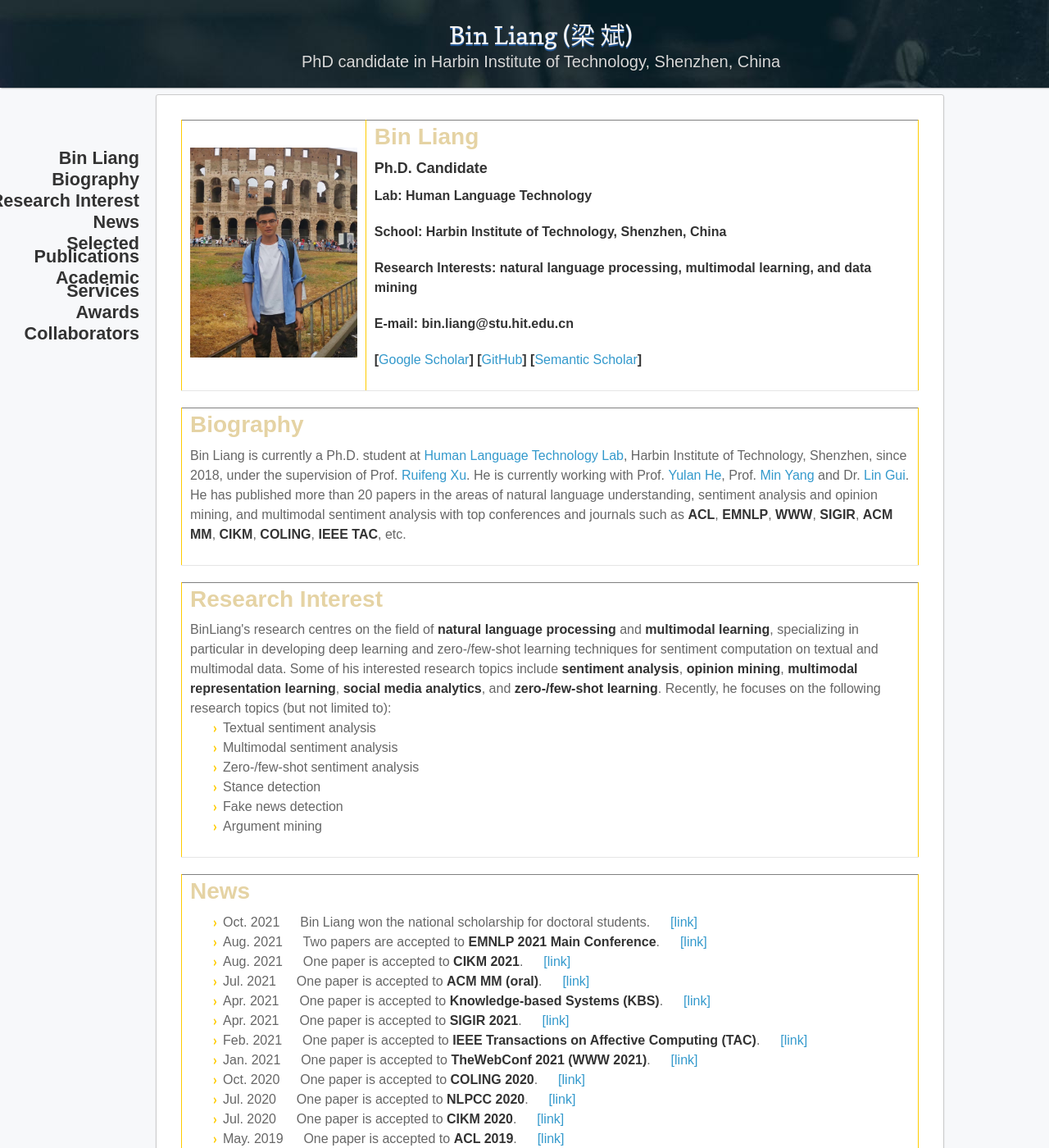
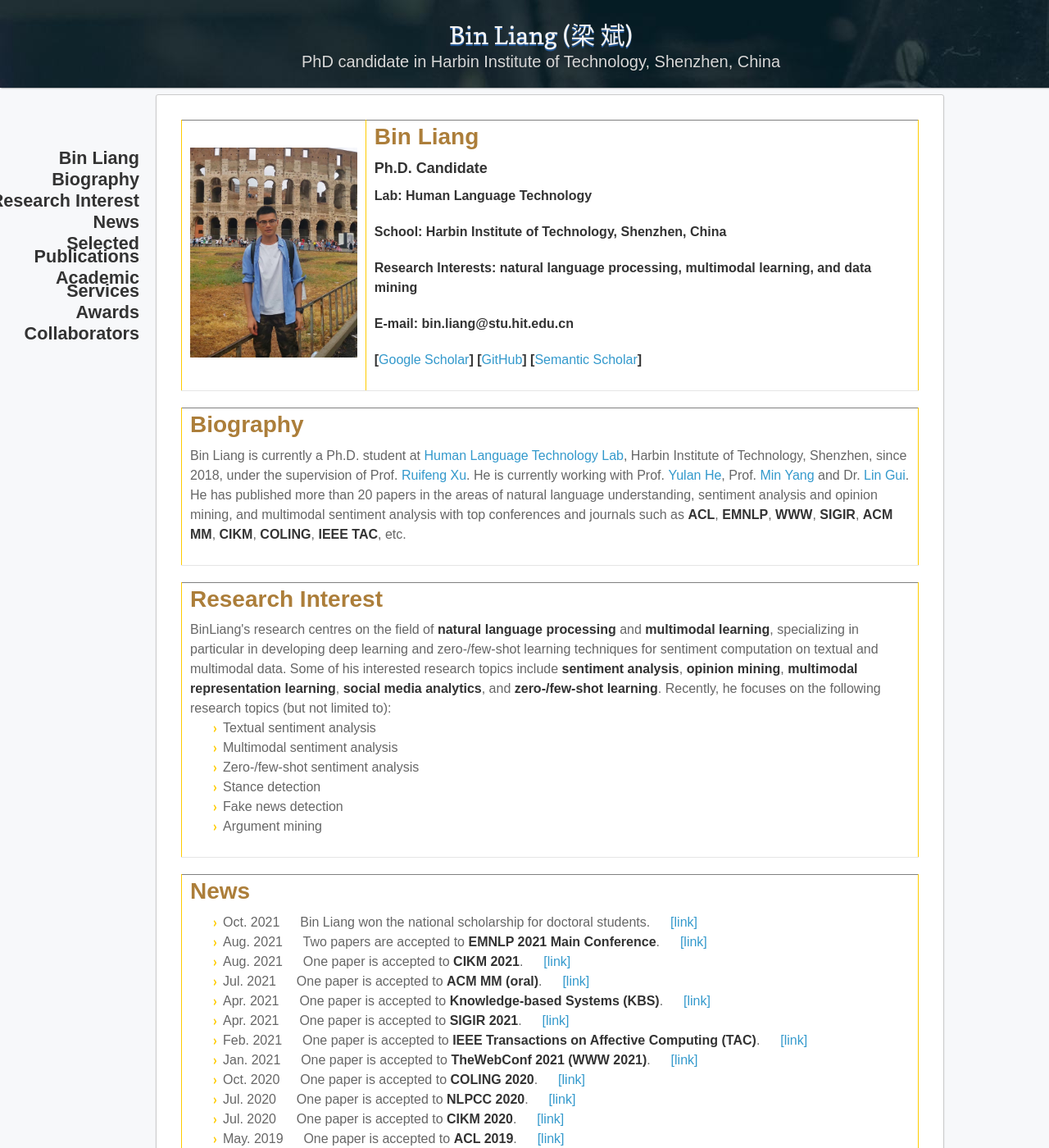
Before and after one commit to BinLiang-NLP/BinLiang-NLP.github.io, a Jekyll site: the page built from index.md, in a window 1280 px wide and 1400 px high. Shown: the whole window at 82% size. Built offline with Jekyll 4.4.1, drawn with Linux system fonts in a browser that asks for light colours; nearby versions of some CDN libraries; our own code applies the rules of GitHub Pages for plain Markdown files.

Commit message:
Update jekyll-theme-leap-day.scss

```diff
--- a/_sass/jekyll-theme-leap-day.scss
+++ b/_sass/jekyll-theme-leap-day.scss
@@ -19,7 +19,7 @@ body {
 
 h1, h2, h3, h4, h5, h6 {
   //color:#333;
-  color:#E5D3A4;
+  color:#AC7E3A;
   margin:0 0 10px;
 }
 
```
